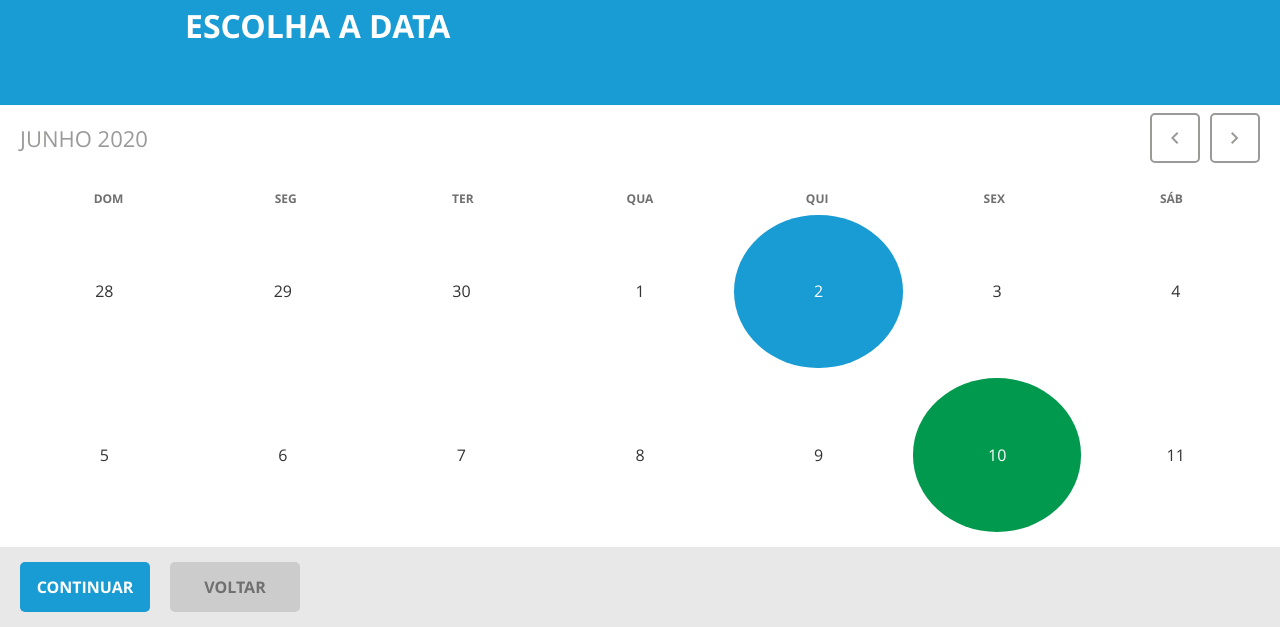
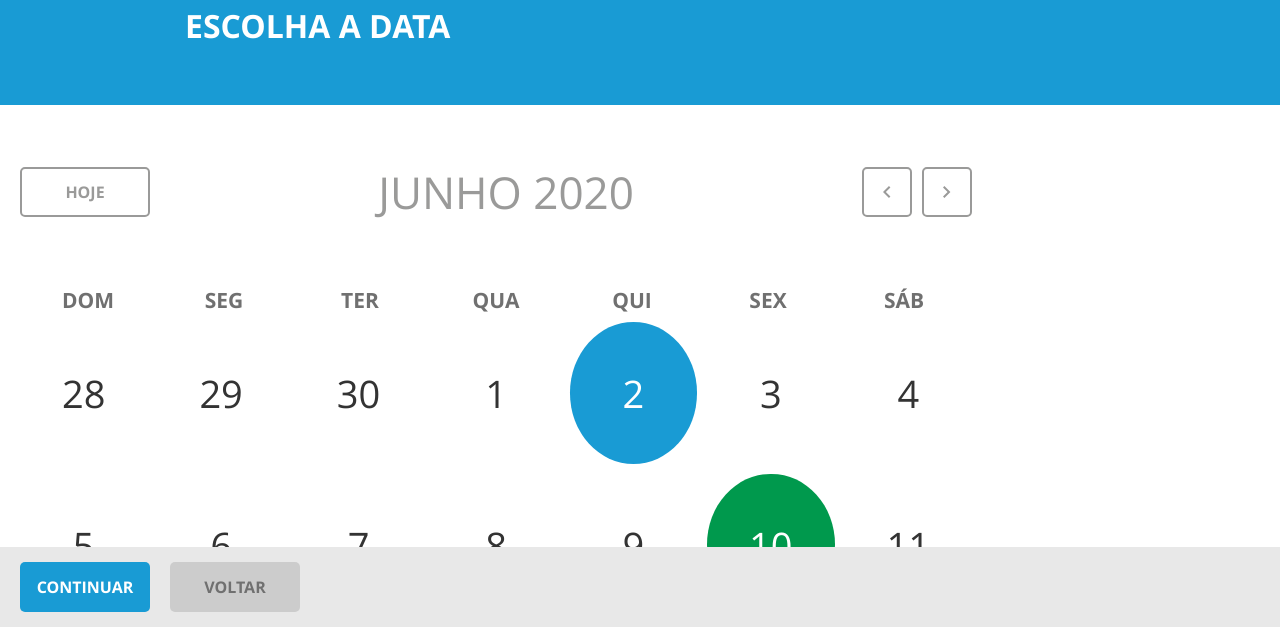
Before and after one commit to lucasmiko/ferrari-webstarter, a website: page schedules-new.html in a window 1280 px wide. Shown: the part 173-800 px from the top of the page. Drawn offline with Linux system fonts and the light colour scheme.

Commit message:
Página de calendário HTML+ CSS

```diff
--- a/assets/sass/calendar.scss
+++ b/assets/sass/calendar.scss
@@ -49,7 +49,7 @@
     }
     .days {
         display: grid;
-        grid-template-columns: 1fr 1fr 1fr 1fr 1fr 1fr 1fr;
+        grid-template-columns: repeat(7, 1fr);/*nesse caso ele esta repetindo 7 vezes o fr, que eh a medida de divisão do grid, em baixo não tem a função, deixei os dois para ter como conhecimento, mas como padrão a funçaõ repeat*/
         grid-template-rows: 12vw 12vw 12vw 12vw 12vw;
         grid-gap: 10px;
         color: var(--dark-0);
@@ -87,3 +87,30 @@
         }
     }
 }
+
+@media (min-width: 992px) {
+    .calendar {
+        max-width: 992px;
+        .month {
+            margin: var(--space) 0;
+            h2 {
+                font-size: 44px;
+            }
+            .btn-today {
+                display: flex;
+            }
+        }
+        .weekdays {
+            li {
+                font-size: 21px;
+                font-weight: bold;
+            }
+        }
+        .days {
+            grid-template-rows: repeat(5, calc(992px / 7));
+            li {
+                font-size: 38px;
+            }
+        }
+    }
+}
```
Also changed, not shown: assets/css/main.css, 1 other file.
